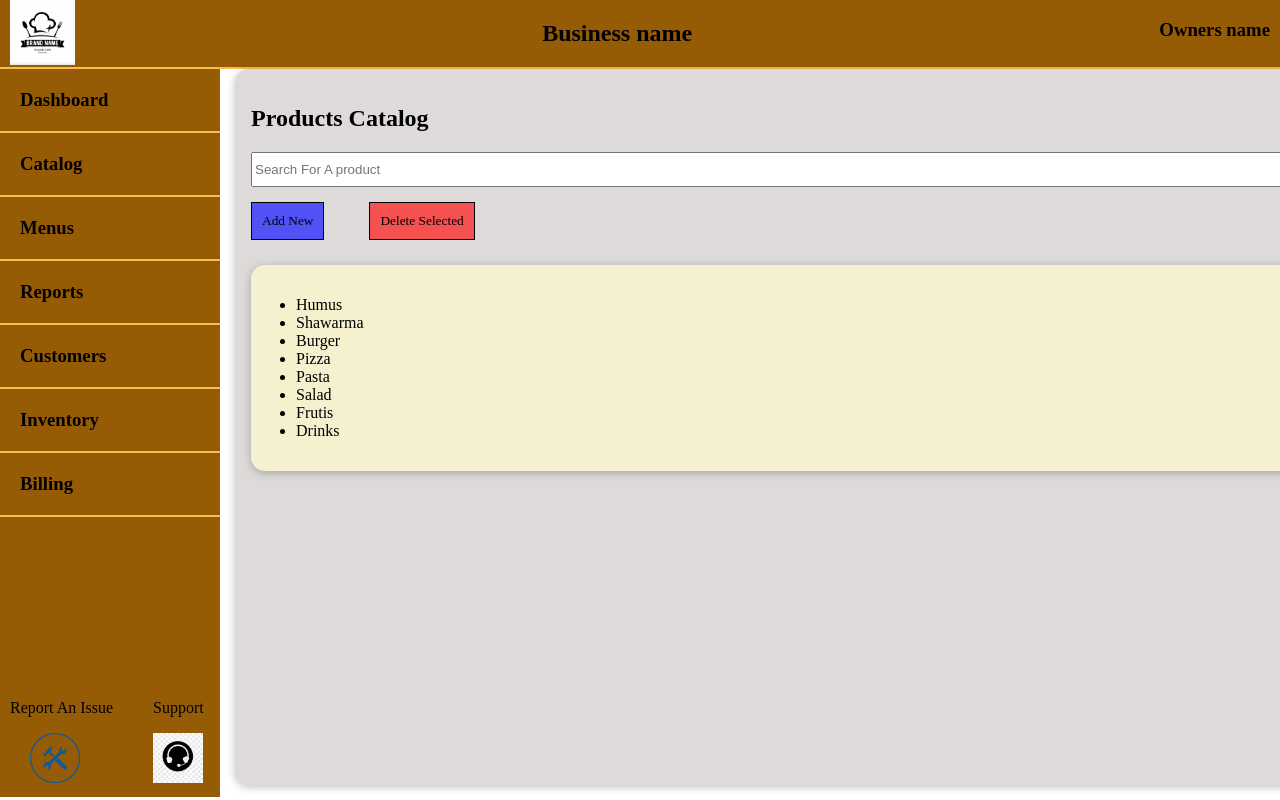
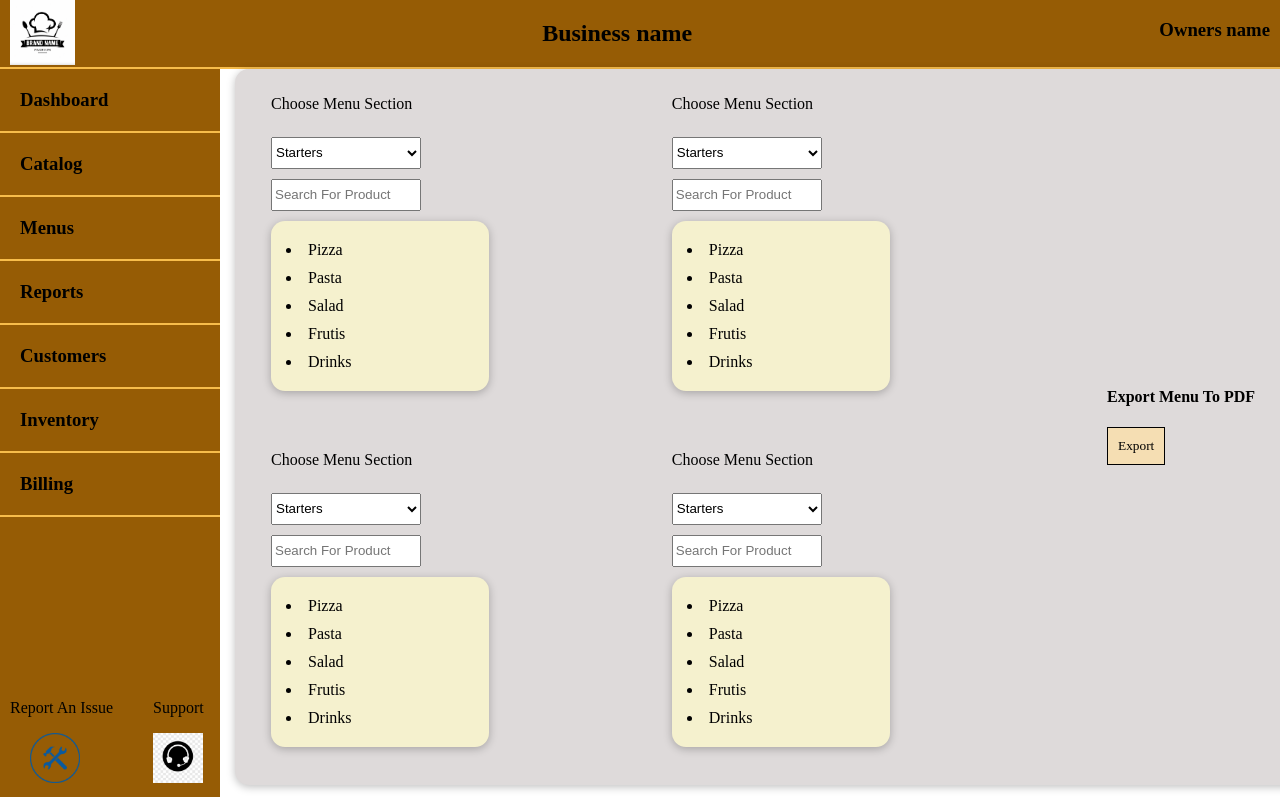
Before and after one commit to danmachlenkin/Back-Office-For-Restaurants, a React (Create React App) app: page / in a window 1280 px wide. Shown: the top 800 px of the page. Built offline with nearby package versions, Linux system fonts and the light colour scheme.

Commit message:
starting working on the Menus and Catalog pages

```diff
--- a/src/App.js
+++ b/src/App.js
@@ -6,6 +6,7 @@ import LeftNavBar from "./Components/LeftSideNavigationBar/LeftNavBar";
 import Card from "./Components/UI/Card";
 import Dashboard from "./pages/Dashboards";
 import Catalog from "./pages/Catalog";
+import Menus from "./pages/Menus";
 
 //CSS imports
 import modules from "./App.module.css";
@@ -25,7 +26,8 @@ function App() {
           <section className={modules.display_window}>
             <Card>
               {/* <Dashboard /> */}
-              <Catalog />
+              {/* <Catalog /> */}
+              <Menus />
             </Card>
           </section>
         </main>
--- /dev/null
+++ b/src/Components/Menus/MenuSection.js
@@ -0,0 +1,33 @@
+import React, { Fragment } from "react";
+import Menus from "../../pages/Menus";
+
+//JS imports
+
+//CSS imports
+import modules from "./MenuSection.module.css";
+
+const MenuSection = () => {
+  return (
+    <Fragment>
+      <div className={modules.contentContainer}>
+        <label  className={modules.element}>Choose Menu Section</label>
+        <select className={modules.element}>
+          <option value="starters">Starters</option>
+          <option value="maincourse">Main Course</option>
+          <option value="deserts">Deserts</option>
+          <option value="drinks">Drinks</option>
+        </select>
+        <input className={modules.element} type="search" placeholder="Search For Product"></input>
+        <div className={modules.selectedProducts}>
+          <li>Pizza</li>
+          <li>Pasta</li>
+          <li>Salad</li>
+          <li>Frutis</li>
+          <li>Drinks</li>
+        </div>
+      </div>
+    </Fragment>
+  );
+};
+
+export default MenuSection;
--- /dev/null
+++ b/src/Components/Menus/MenuSection.module.css
@@ -0,0 +1,21 @@
+.selectedProducts{
+    box-shadow: 0 2px 8px rgba(0, 0, 0, 0.25);
+    border-radius: 14px;
+    background-color: rgb(245, 241, 206);
+    width: 75%;
+    padding: 15px;
+}
+.selectedProducts li{
+    padding: 5px 0px;
+}
+
+.contentContainer{
+    width: 30%;
+}
+
+.element{
+    margin: 10px 0px;
+    display: block;
+    width: 60%;
+    height: 2rem;
+}
--- /dev/null
+++ b/src/pages/Menus.js
@@ -0,0 +1,26 @@
+import React, { Fragment } from "react";
+
+//JS imports
+import MenuSection from "../Components/Menus/MenuSection";
+
+//CSS imports
+import modules from "./Menus.module.css";
+
+const Menus = () => {
+  return (
+    <div className={modules.mainContainer}>
+      <div className={modules.contentWrapper}>
+        <MenuSection />
+        <MenuSection />
+        <MenuSection />
+        <MenuSection />
+      </div>
+      <div className={modules.exportPDF}>
+        <h4>Export Menu To PDF</h4>
+        <button className={modules.exportBtn}>Export</button>
+      </div>
+    </div>
+  );
+};
+
+export default Menus;
--- /dev/null
+++ b/src/pages/Menus.module.css
@@ -0,0 +1,29 @@
+.mainContainer{
+    display: flex;
+    flex-wrap: wrap;
+}
+
+.contentWrapper{
+    display: flex;
+    flex-direction: row;
+    flex-wrap: wrap;
+    column-gap: 150px;
+    row-gap: 50px;
+    margin-left: 20px;
+    width: 80%;
+
+}
+
+.exportPDF{
+    align-items: center;
+    justify-content: center;
+    margin: auto 0;
+}
+
+.exportBtn{
+    padding: 10px;
+    border: 1px solid black;
+    background-color: wheat;
+    font-family: 'Times New Roman', Times, serif;
+    cursor: pointer;
+}
```
